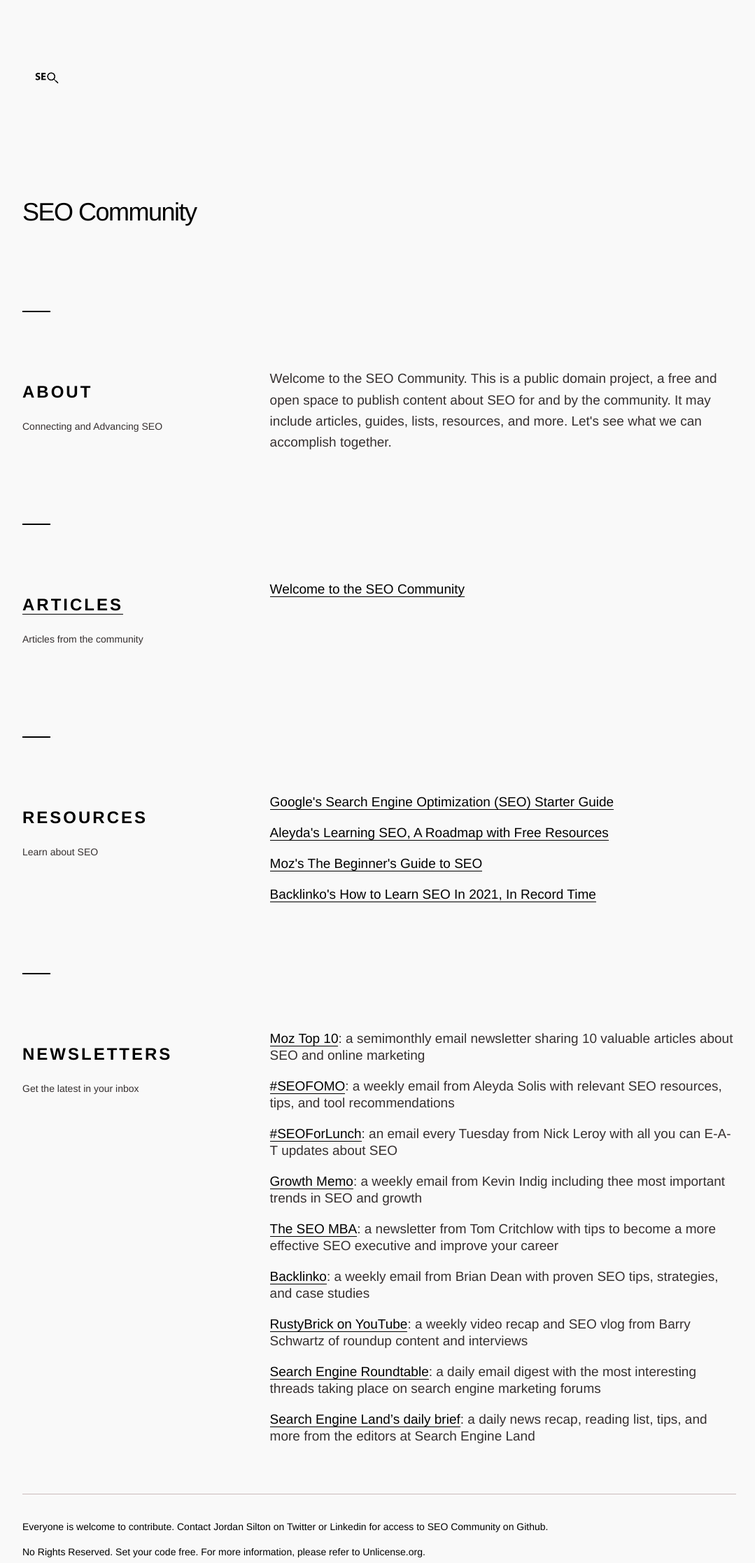
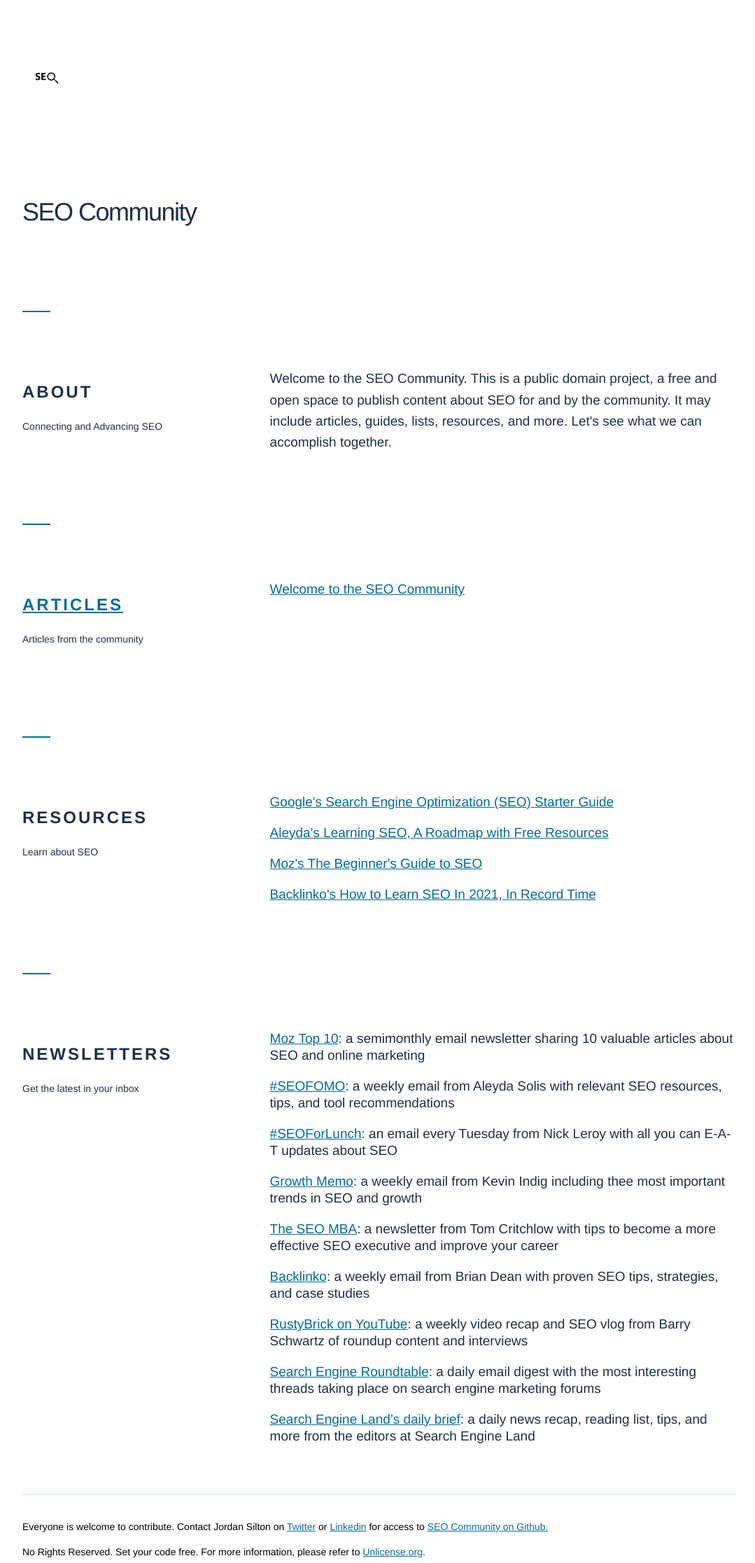
Before and after one commit to micahfk/seo-community, a Jekyll site: the page built from index.html, in a window 1280 px wide. Shown: the whole page at 70% size, without its empty margins (98-1177 px from the left). Built offline with Jekyll 4.4.1, drawn with Linux system fonts in a browser that asks for light colours.

Commit message:
Update main.scss
Add custom color scheme (ADA accessible via https://github.com/18F/brand/pull/94)

```diff
--- a/css/main.scss
+++ b/css/main.scss
@@ -368,7 +368,15 @@
   display: none;
 }
 
-/* main.scss | Jordan Silton | https://jordanSilton.com */
+/* main.scss | SEO Community | https://seo-community.org */
+
+/* Colors */
+$white-color: #FFFFFF !default;
+$light-color: #B3EFFF !default;
+$bright-color: #00CFFF !default;
+$medium-color: #046B99 !default;
+$dark-color: #1C304A !default;
+$black-color: #000000 !default;
 
 /* Grid */
 
@@ -472,8 +480,8 @@
   line-height: 1.6;
   font-weight: 300;
   font-family: Helvetica, Arial, sans-serif;
-  background-color: #f9f9f9;
-  color: #363030;
+  background-color: $white-color;
+  color: $dark-color;
 }
 p {
   margin-top: 0;
@@ -513,9 +521,10 @@
   margin-bottom:3rem;
   padding-top:5px;
   font-size:14px;
-  color:#000;
+  color: $black-color;
   a {
-    color:#000;
+    color: $medium-color;
+    text-decoration: underline;
     border:0;
     :hover{
       opacity:.5;
@@ -526,8 +535,8 @@
 
 #tooltip {
   position:absolute;
-  background:#fff;
-  color:#000;
+  background: $white-color;
+  color: $black-color;
   padding:1.5rem 2rem;
   opacity:.9;
   font-size: 1.3rem;
@@ -559,7 +568,7 @@
   margin-bottom: 4rem;
   font-weight: 500;
   font-family: Helvetica, Arial, sans-serif;
-  color:#000;
+  color: $dark-color;
   letter-spacing: -.15rem;
   font-size: 3rem;
   line-height: 1.1;
@@ -569,7 +578,7 @@
   margin-bottom: 2.5rem;
   font-weight: 700;
   font-family: Helvetica, Arial, sans-serif;
-  color:#000;
+  color: $dark-color;
   text-transform: uppercase;
   letter-spacing:.3rem;
   line-height: 1.2;
@@ -589,13 +598,13 @@
 /* Links */
 
 a {
-  color: #000;
-  border-bottom:1px solid #000;
-  text-decoration:none;}
+  color: $medium-color;
+  text-decoration: underline;
+}
 a:hover {
-  color:#000;
-  border-bottom:1px solid #efdcd9;
-  transition:.5s;}
+  color: $bright-color;
+  transition:.5s;
+}
 
 /* Lists */
 
@@ -634,7 +643,7 @@
   margin-top: 8rem;
   margin-bottom: 8rem;
   border-width: 0;
-  border-top: 2px solid #000;
+  border-top: 2px solid $medium-color;
   width:40px;
   text-align:left;
   margin-left:0;}
@@ -643,7 +652,7 @@
   margin-top: 3rem;
   margin-bottom: 3rem;
   border-width: 0;
-  border-top: 1px solid #cabbbb;
+  border-top: 1px solid $light-color;
   width:100%;
   text-align:left;
   margin-left:0;}
```
